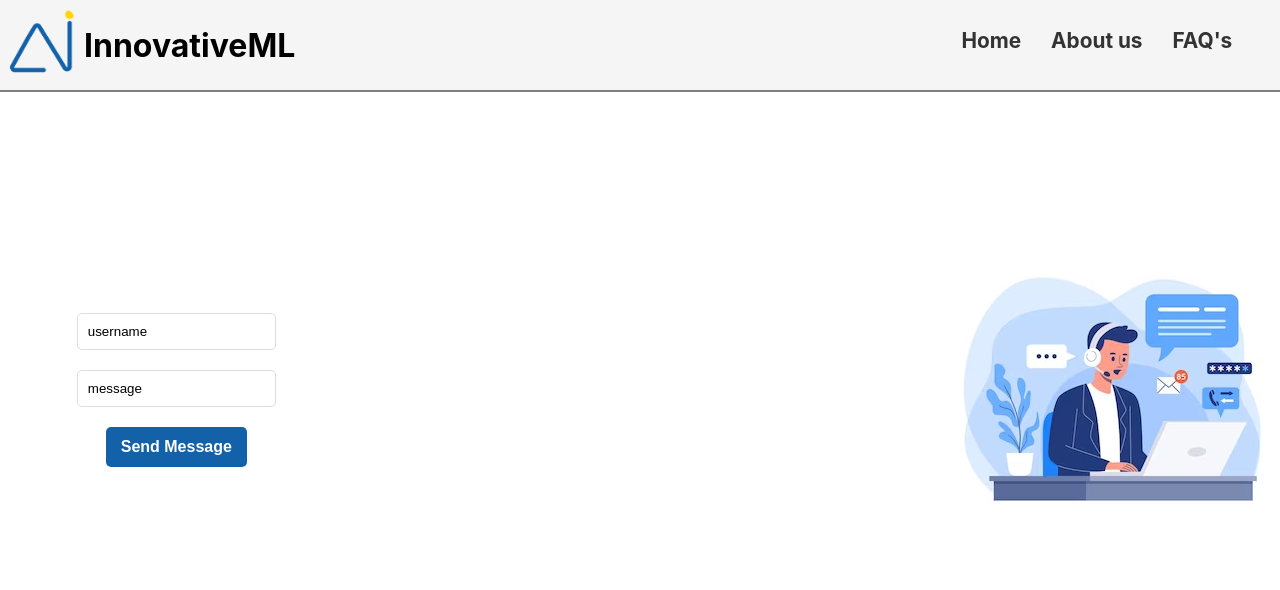
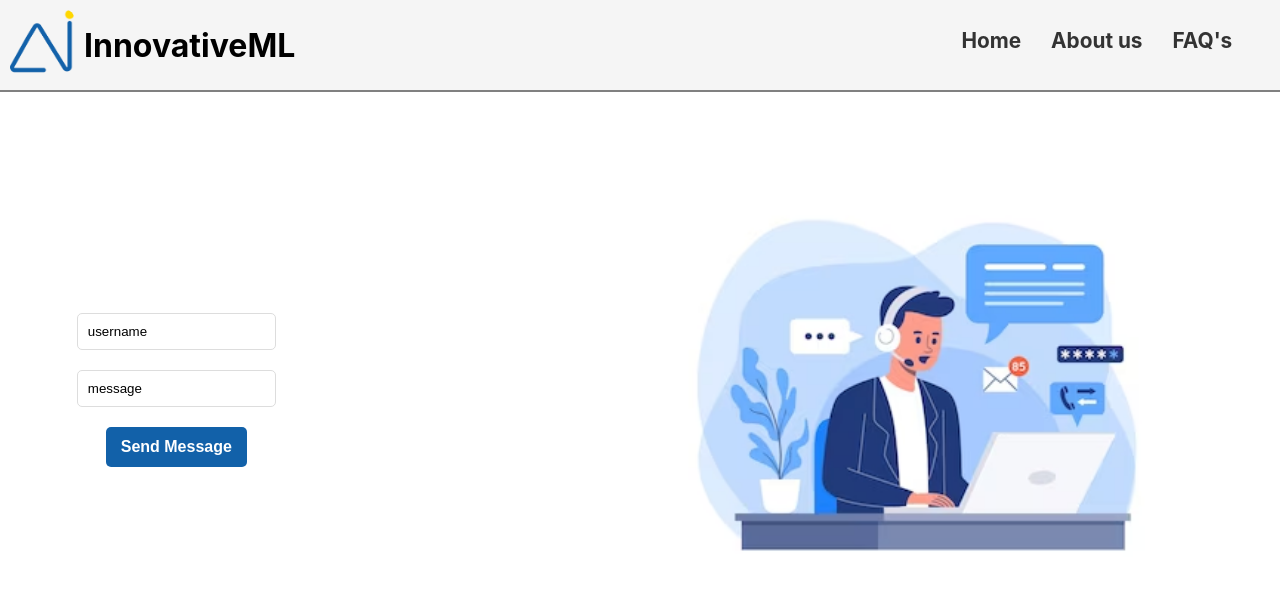
Before and after one commit to AhmadSerhall/innovativeML, a React (Create React App) app in the folder frontend/: page /contact in a window 1280 px wide. Shown: the top 590 px of the page. Built offline with nearby package versions, Linux system fonts and the light colour scheme.

Commit message:
added a new contact image to the assets folder

```diff
--- a/frontend/src/pages/Contact/style.css
+++ b/frontend/src/pages/Contact/style.css
@@ -8,3 +8,11 @@ justify-content: center;
 align-items: center;
 margin-left:6%;
 }
+.contact-img-container{
+    width:500px;
+    margin-right:9%;
+}
+.contact-img-container img{
+    width:100%;
+    height: 100%;
+}
```
Also changed, not shown: frontend/src/assets/contact2a.jpg (added).
